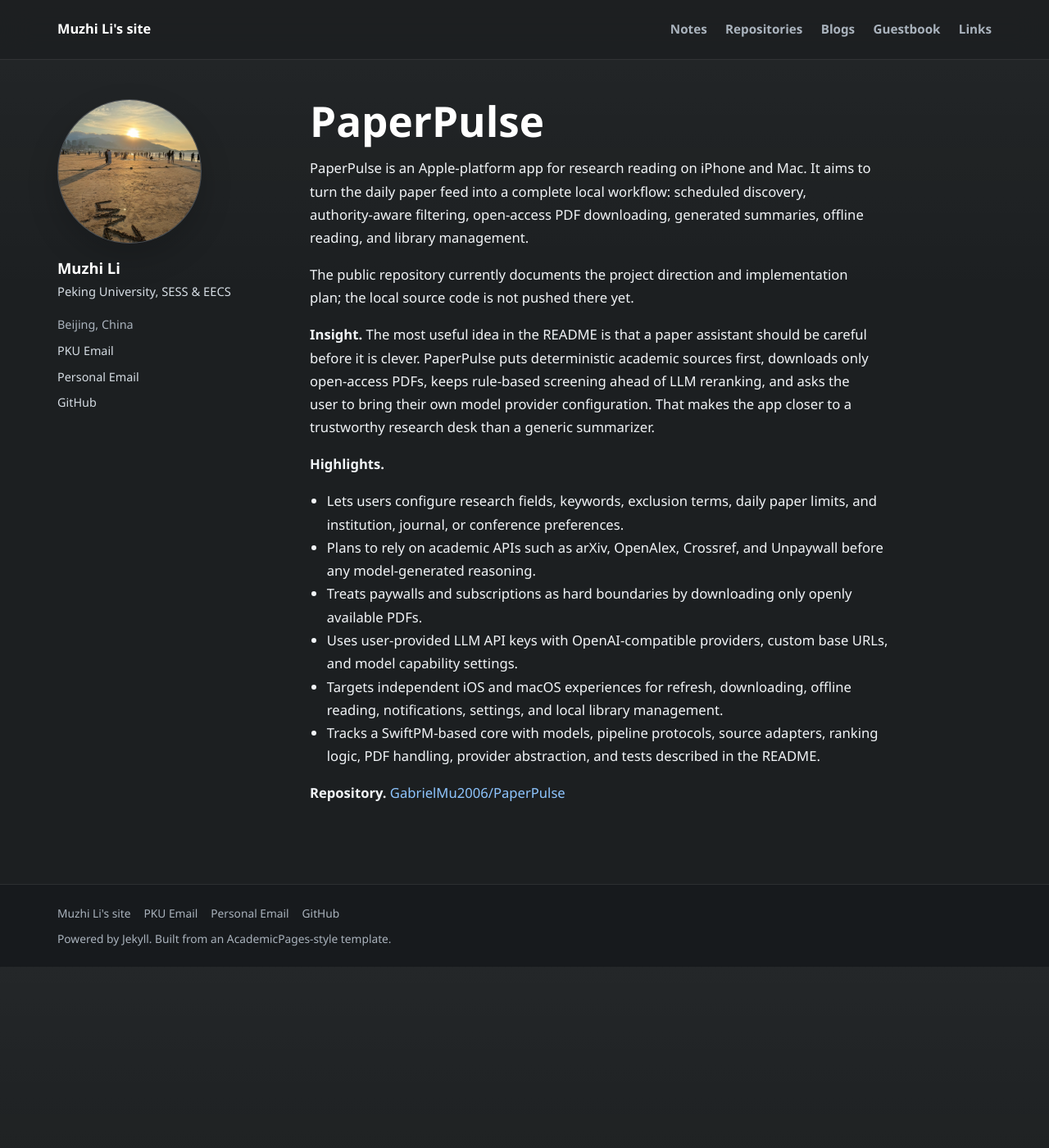
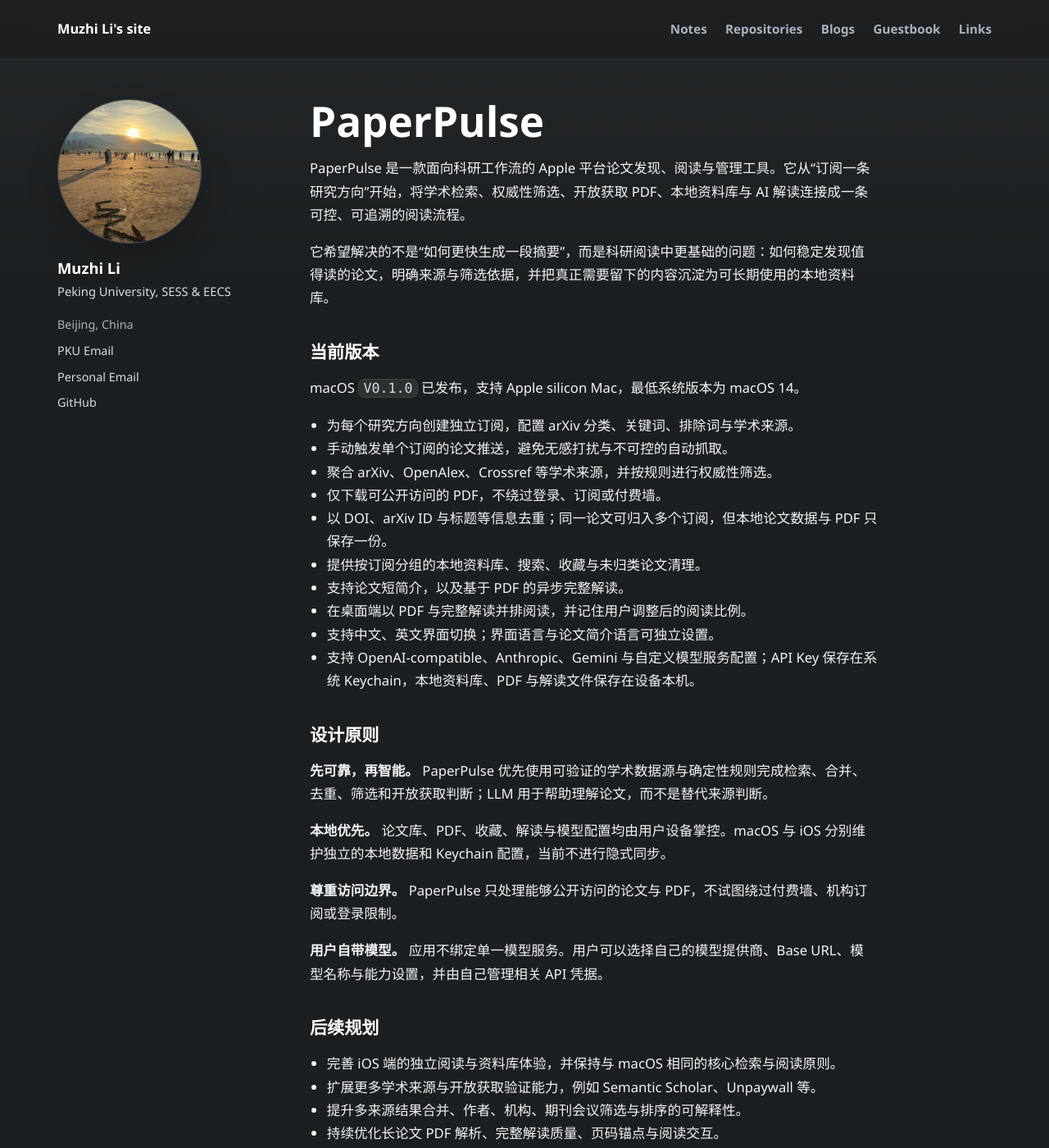
Before and after one commit to GabrielMu2006/GabrielMu2006.github.io, a Jekyll site: the page built from _Repositories/paperpulse.md, in a window 1280 px wide and 1400 px high. Shown: the whole window at 82% size. Built offline with Jekyll 4.4.1, drawn with Linux system fonts in a browser that asks for light colours; comment, search, counter and statistics services are not loaded; some of the changed text lies outside the part shown.

Commit message:
Announce PaperPulse macOS release

```diff
--- a/_Repositories/paperpulse.md
+++ b/_Repositories/paperpulse.md
@@ -3,24 +3,47 @@ title: "PaperPulse"
 collection: Repositories
 type: "Apple app"
 permalink: /Repositories/paperpulse/
-date: 2026-07-09
-status: "In progress"
+date: 2026-07-12
+status: "Released"
 link: "https://github.com/GabrielMu2006/PaperPulse"
 ---
 
-PaperPulse is an Apple-platform app for research reading on iPhone and Mac. It aims to turn the daily paper feed into a complete local workflow: scheduled discovery, authority-aware filtering, open-access PDF downloading, generated summaries, offline reading, and library management.
+PaperPulse 是一款面向科研工作流的 Apple 平台论文发现、阅读与管理工具。它从“订阅一条研究方向”开始，将学术检索、权威性筛选、开放获取 PDF、本地资料库与 AI 解读连接成一条可控、可追溯的阅读流程。
 
-The public repository currently documents the project direction and implementation plan; the local source code is not pushed there yet.
+它希望解决的不是“如何更快生成一段摘要”，而是科研阅读中更基础的问题：如何稳定发现值得读的论文，明确来源与筛选依据，并把真正需要留下的内容沉淀为可长期使用的本地资料库。
 
-**Insight.** The most useful idea in the README is that a paper assistant should be careful before it is clever. PaperPulse puts deterministic academic sources first, downloads only open-access PDFs, keeps rule-based screening ahead of LLM reranking, and asks the user to bring their own model provider configuration. That makes the app closer to a trustworthy research desk than a generic summarizer.
+## 当前版本
 
-**Highlights.**
+macOS `V0.1.0` 已发布，支持 Apple silicon Mac，最低系统版本为 macOS 14。
 
-- Lets users configure research fields, keywords, exclusion terms, daily paper limits, and institution, journal, or conference preferences.
-- Plans to rely on academic APIs such as arXiv, OpenAlex, Crossref, and Unpaywall before any model-generated reasoning.
-- Treats paywalls and subscriptions as hard boundaries by downloading only openly available PDFs.
-- Uses user-provided LLM API keys with OpenAI-compatible providers, custom base URLs, and model capability settings.
-- Targets independent iOS and macOS experiences for refresh, downloading, offline reading, notifications, settings, and local library management.
-- Tracks a SwiftPM-based core with models, pipeline protocols, source adapters, ranking logic, PDF handling, provider abstraction, and tests described in the README.
+- 为每个研究方向创建独立订阅，配置 arXiv 分类、关键词、排除词与学术来源。
+- 手动触发单个订阅的论文推送，避免无感打扰与不可控的自动抓取。
+- 聚合 arXiv、OpenAlex、Crossref 等学术来源，并按规则进行权威性筛选。
+- 仅下载可公开访问的 PDF，不绕过登录、订阅或付费墙。
+- 以 DOI、arXiv ID 与标题等信息去重；同一论文可归入多个订阅，但本地论文数据与 PDF 只保存一份。
+- 提供按订阅分组的本地资料库、搜索、收藏与未归类论文清理。
+- 支持论文短简介，以及基于 PDF 的异步完整解读。
+- 在桌面端以 PDF 与完整解读并排阅读，并记住用户调整后的阅读比例。
+- 支持中文、英文界面切换；界面语言与论文简介语言可独立设置。
+- 支持 OpenAI-compatible、Anthropic、Gemini 与自定义模型服务配置；API Key 保存在系统 Keychain，本地资料库、PDF 与解读文件保存在设备本机。
+
+## 设计原则
+
+**先可靠，再智能。** PaperPulse 优先使用可验证的学术数据源与确定性规则完成检索、合并、去重、筛选和开放获取判断；LLM 用于帮助理解论文，而不是替代来源判断。
+
+**本地优先。** 论文库、PDF、收藏、解读与模型配置均由用户设备掌控。macOS 与 iOS 分别维护独立的本地数据和 Keychain 配置，当前不进行隐式同步。
+
+**尊重访问边界。** PaperPulse 只处理能够公开访问的论文与 PDF，不试图绕过付费墙、机构订阅或登录限制。
+
+**用户自带模型。** 应用不绑定单一模型服务。用户可以选择自己的模型提供商、Base URL、模型名称与能力设置，并由自己管理相关 API 凭据。
+
+## 后续规划
+
+- 完善 iOS 端的独立阅读与资料库体验，并保持与 macOS 相同的核心检索与阅读原则。
+- 扩展更多学术来源与开放获取验证能力，例如 Semantic Scholar、Unpaywall 等。
+- 提升多来源结果合并、作者、机构、期刊会议筛选与排序的可解释性。
+- 持续优化长论文 PDF 解析、完整解读质量、页码锚点与阅读交互。
+- 为需要定期更新的用户探索更可靠的后台刷新与可选调度方案，同时保持用户对触发频率和数据流的控制。
+- 完善 macOS 分发签名、公证与跨设备使用体验。
 
 **Repository.** [GabrielMu2006/PaperPulse](https://github.com/GabrielMu2006/PaperPulse)
```
Also changed, not shown: _Blogs/paperpulse-v0-1-0-macos-release.md (added, +12 -0 lines).
